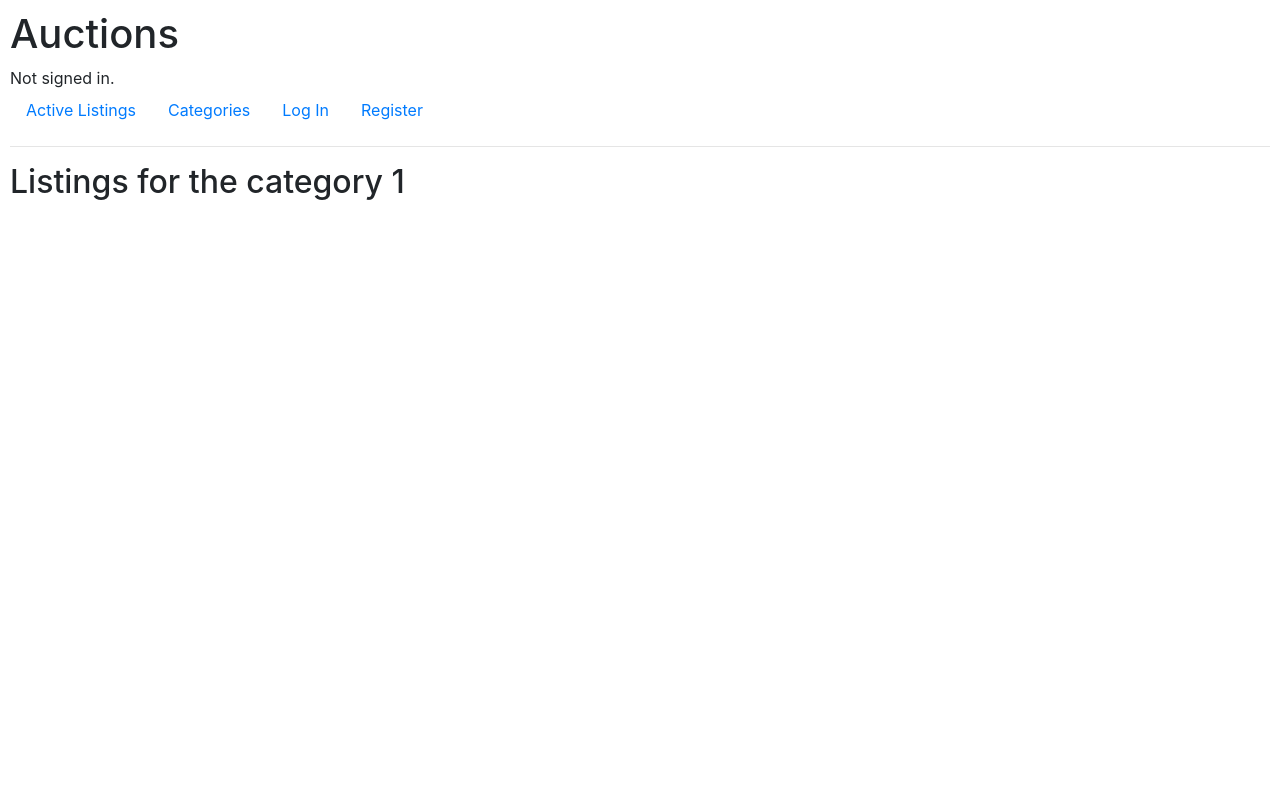
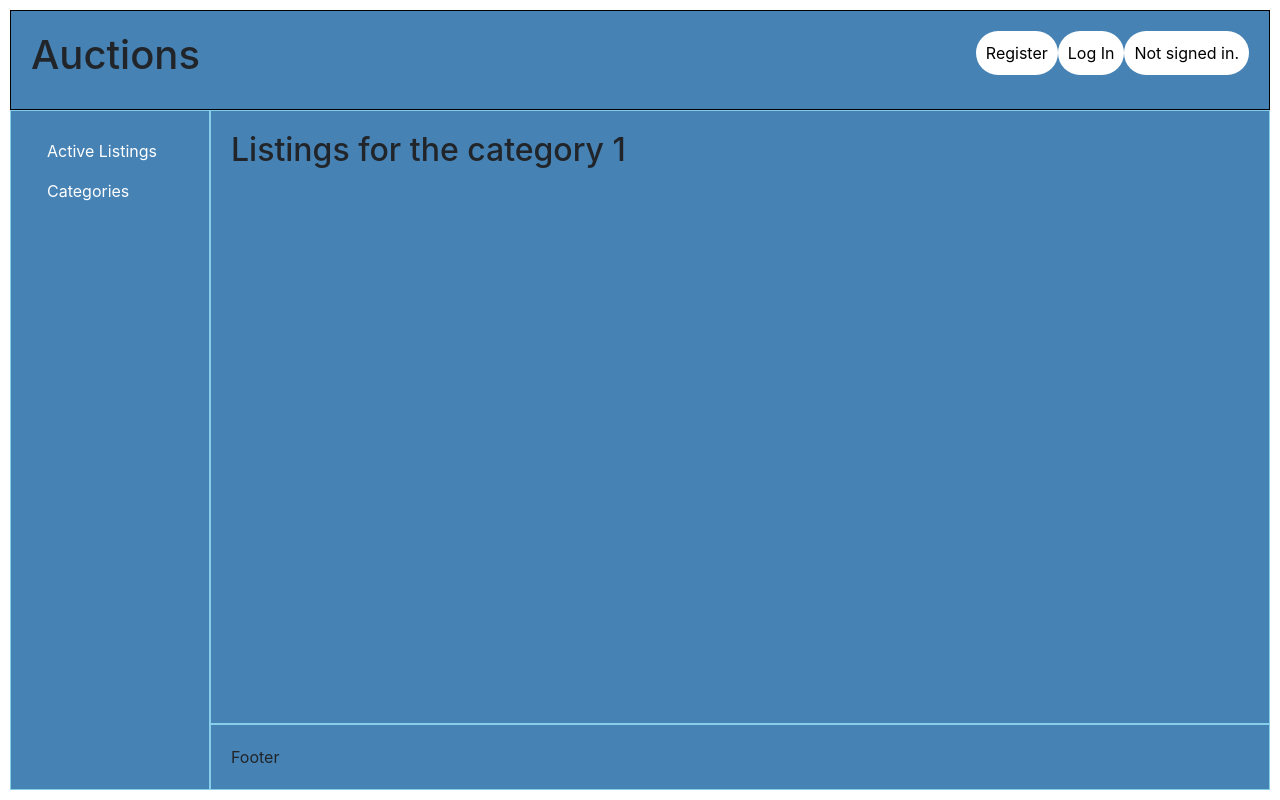
Before and after one commit to iamenochchirima/Commerce, a Django app: page /1/category_listing in a window 1280 px wide. Run offline with Django 3.2, Linux system fonts and the light colour scheme; data comes from the database, SQL or seed files in the repository; both versions use the stored data as it was after the commit; tables that the repository leaves empty hold one stand-in row (values such as "Sample post"); some libraries are stand-ins or nearby versions.

Commit message:
Added sass and more design

```diff
--- a/commerce/auctions/static/auctions/styles.css
+++ b/commerce/auctions/static/auctions/styles.css
@@ -1,18 +1,74 @@
 body {
   padding: 10px;
-
-    /*
-    background-color: #262f2f;
-    background-image: linear-gradient(90deg, #262f2f 0%, #a21ba2 100%);*/
+  display: grid;
+  height: 100vh;
+  grid-template-areas: "header header" "nav content" "nav footer";
+  grid-template-columns: 200px 1fr;
+  grid-template-rows: 100px 1fr;
 }
 
-/*
+header,
+nav,
+main,
+footer {
+  background: steelblue;
+  padding: 20px;
+  border: skyblue 1px solid;
+}
+
+header {
+  grid-area: header;
+  display: grid;
+  border: black 1px solid;
+  grid-template-areas: "auction info";
+  grid-template-rows: 1fr 1fr;
+  grid-template-columns: 100px 1fr;
+}
+header .action-logo,
+header .header-items {
+  height: 100px;
+}
+header .action-logo {
+  display: block;
+  grid-area: auction;
+}
+header .header-items {
+  grid-area: info;
+  display: block;
+}
+header .header-items .header-item {
+  display: inline-flex;
+  background: white;
+  color: black;
+  padding: 10px;
+  float: right;
+  border-radius: 30px;
+}
+header .header-items .header-item .header-link {
+  color: black;
+}
+
+nav {
+  grid-area: nav;
+}
+
+main {
+  grid-area: content;
+}
+
+footer {
+  grid-area: footer;
+}
+
+.nav-link {
+  color: white;
+}
+
 .container {
   display: grid;
   max-width: auto;
-    margin: 50px;
   padding: 10px;
-    grid-template-columns: repeat(auto-fill, minmax(300px,1fr));
+  grid-template-columns: repeat(auto-fill, minmax(300px, 1fr));
   column-gap: 10px;
   row-gap: 10px;
 }
@@ -22,10 +78,11 @@
     grid-template-columns: 1fr;
   }
 }
-
 .item {
   background: steelblue;
   color: white;
   border: white 1px solid;
+  min-width: 300px;
 }
-*/
+
+/*# sourceMappingURL=styles.css.map */
--- a/commerce/auctions/templates/auctions/index.html
+++ b/commerce/auctions/templates/auctions/index.html
@@ -18,6 +18,7 @@
         {% endfor %}
 
     </div>
+    <center>
         <hr><br>
         {% if listing.has_previous %}
         <a href="?page=1">&laquo Fisrt</a>
@@ -29,4 +30,6 @@
         <a href="?page={{ listing.paginator.num_pages }}">Last &raquo</a>
         {% endif %}
         <br>
+        <br>
+    </center>
 {% endblock %}
--- a/commerce/auctions/templates/auctions/layout.html
+++ b/commerce/auctions/templates/auctions/layout.html
@@ -8,14 +8,32 @@
         <link href="{% static 'auctions/styles.css'%}/" rel="stylesheet">
     </head>
     <body>
+        <header>
+                <div auction-logo>
                     <h1>Auctions</h1>
-        <div>
+                </div>
+                <div class="header-items">
                     {% if user.is_authenticated %}
-                Signed in as <strong>{{ user.username }}</strong>.
+                        <div class="header-item">
+                            Signed in as-<strong>{{ user.username }}</strong>.
+                        </div>
+                        <div class="header-item">
+                            <a class="header-link" href="{% url 'logout' %}">Log Out</a>
+                        </div>
                     {% else %}
+                        <div class="header-item">
                             Not signed in.
+                        </div>
+                        <div class="header-item">
+                            <a class="header-link" href="{% url 'login' %}">Log In</a>
+                        </div>
+                        <div class="header-item">
+                            <a class="header-link" href="{% url 'register' %}">Register</a>
+                        </div>
                     {% endif %}
                 </div>
+        </header>
+        <nav>
             <ul class="nav">
                 <li class="nav-item">
                     <a class="nav-link" href="{% url 'index' %}">Active Listings</a>
@@ -25,25 +43,20 @@
                 </li>
                 {% if user.is_authenticated %}
                     <li class="nav-item">
-                    <a class="nav-link" href="{% url 'logout' %}">Log Out</a>
-                </li>
-                <li class="nav-item">
                         <a class="nav-link" href="{% url 'create_listing' %}">Create listing</a>
                     </li>
                     <li class="nav-item">
                         <a class="nav-link" href="{% url 'watchlist_page' %}">Watchlist</a>
                     </li>
-            {% else %}
-                <li class="nav-item">
-                    <a class="nav-link" href="{% url 'login' %}">Log In</a>
-                </li>
-                <li class="nav-item">
-                    <a class="nav-link" href="{% url 'register' %}">Register</a>
-                </li>
                 {% endif %}
             </ul>
-        <hr>
+        </nav>
+        <main>
             {% block body %}
             {% endblock %}
+        </main>
+        <footer>
+            Footer
+        </footer>
     </body>
 </html>
--- a/commerce/auctions/views.py
+++ b/commerce/auctions/views.py
@@ -1,5 +1,6 @@
 from decimal import Decimal
 import re
+from types import NoneType
 from django.core.paginator import Paginator
 from django.contrib.auth import authenticate, login, logout
 from django.contrib.auth.decorators import login_required
@@ -20,7 +21,7 @@
         if item.status is True:
             list.append(item)
 
-    pager = Paginator(list, 2)
+    pager = Paginator(list, 6)
     page = request.GET.get('page')
     listing = pager.get_page(page)
 
@@ -44,9 +45,11 @@
             })
     else:
         return render(request, "auctions/login.html")
+
 def logout_view(request):
     logout(request)
     return HttpResponseRedirect(reverse("index"))
+
 def register(request):
     if request.method == "POST":
         username = request.POST["username"]
@@ -70,6 +73,7 @@
         return HttpResponseRedirect(reverse("index"))
     else:
         return render(request, "auctions/register.html")
+
 @login_required
 def create_listing(request):
     submitted = False
@@ -89,6 +93,7 @@
         "form": form,
         "submitted": submitted,
     })
+
 def auction_listing(request, Auction_listing_id):
     listing = Auction_listing.objects.get(id=Auction_listing_id)
     form = BidForm()
@@ -121,6 +126,7 @@
     return render(request, "auctions/watchlist.html", {
         "list": watched_list
     })
+
 @login_required
 def bids(request, id):
     listing = get_object_or_404(Auction_listing, id=id)
@@ -144,7 +150,11 @@
         listing.status = False
         listing.customer = Bids.objects.filter(listing=listing).last().user
         listing.save()
+
+        if (Bids.objects.filter(listing=listing).last().user) is NoneType:
+            return HttpResponseBadRequest("It seems like noone have bided on your listing yet")
     return HttpResponseRedirect("auction_listing", id)
+
 @login_required
 def comments(request, id):
     listing = get_object_or_404(Auction_listing, id=id)
@@ -154,11 +164,13 @@
     comment.user = request.user
     comment.save()
     return HttpResponseRedirect("auction_listing", id)
+
 def categories(request):
     cat_list = Category.objects.all()
     return render(request, "auctions/categories.html", {
         "cat_list": cat_list
     })
+
 def category_listing(request, name):
     listings =  Auction_listing.objects.filter(categories=name)
     return render(request, "auctions/cat_listing.html", {
```
Also changed, not shown: commerce/auctions/static/auctions/styles.scss (added, +100 -0 lines), commerce/db.sqlite3, 1 other file. Lines whose indentation alone changed are shown as unchanged.
